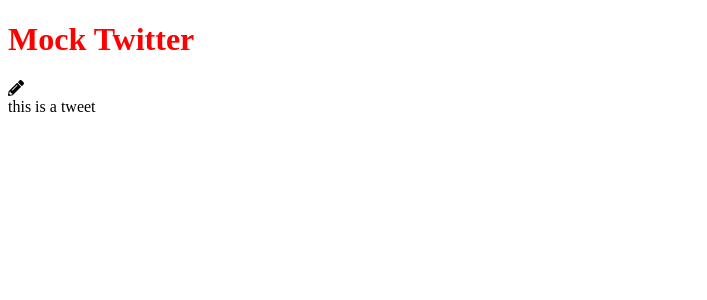
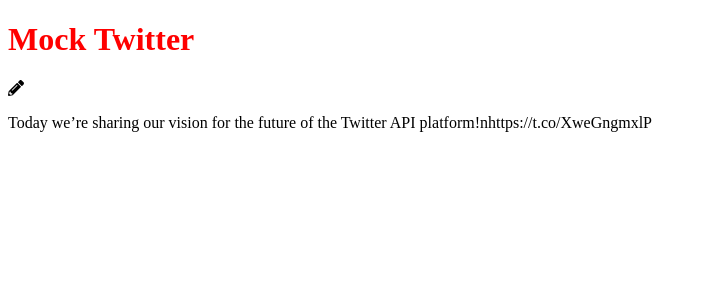
Before and after one commit to MaxwellKendall/mock-twitter, a React app: page / in a window 1280 px wide. Shown: the top 300 px of the page, without its empty margins (0-707 px from the left). Built offline with nearby package versions, Linux system fonts and the light colour scheme.

Commit message:
adding new packages for modal and updating values for tweet

```diff
--- a/package.json
+++ b/package.json
@@ -60,6 +60,7 @@
     "react": "^16.8.2",
     "react-dom": "^16.1.1",
     "react-hot-loader": "^3.1.2",
+    "react-modal": "^3.8.1",
     "react-redux": "^5.0.6",
     "redux": "^3.0.4",
     "redux-thunk": "^2.2.0"
--- a/src/components/Tweet.jsx
+++ b/src/components/Tweet.jsx
@@ -1,9 +1,15 @@
 import React from "react";
-import propTypes from "prop-types";
+import PropTypes from "prop-types";
 
-export const Tweet = ({}) => {
-  return <div>this is a tweet</div>;
+export const Tweet = ({ created_at, id, id_str, text, user, entities }) => {
+  return (
+    <div className="tweet">
+      <p className="tweet__text">{text}</p>
+    </div>
+  );
 };
 
-Tweet.PropTypes = {};
+Tweet.propTypes = {
+  text: PropTypes.string
+};
 Tweet.defaultProps = {};
```
Also changed, not shown: 1 other file (tests, documents, lock files or other folders).
